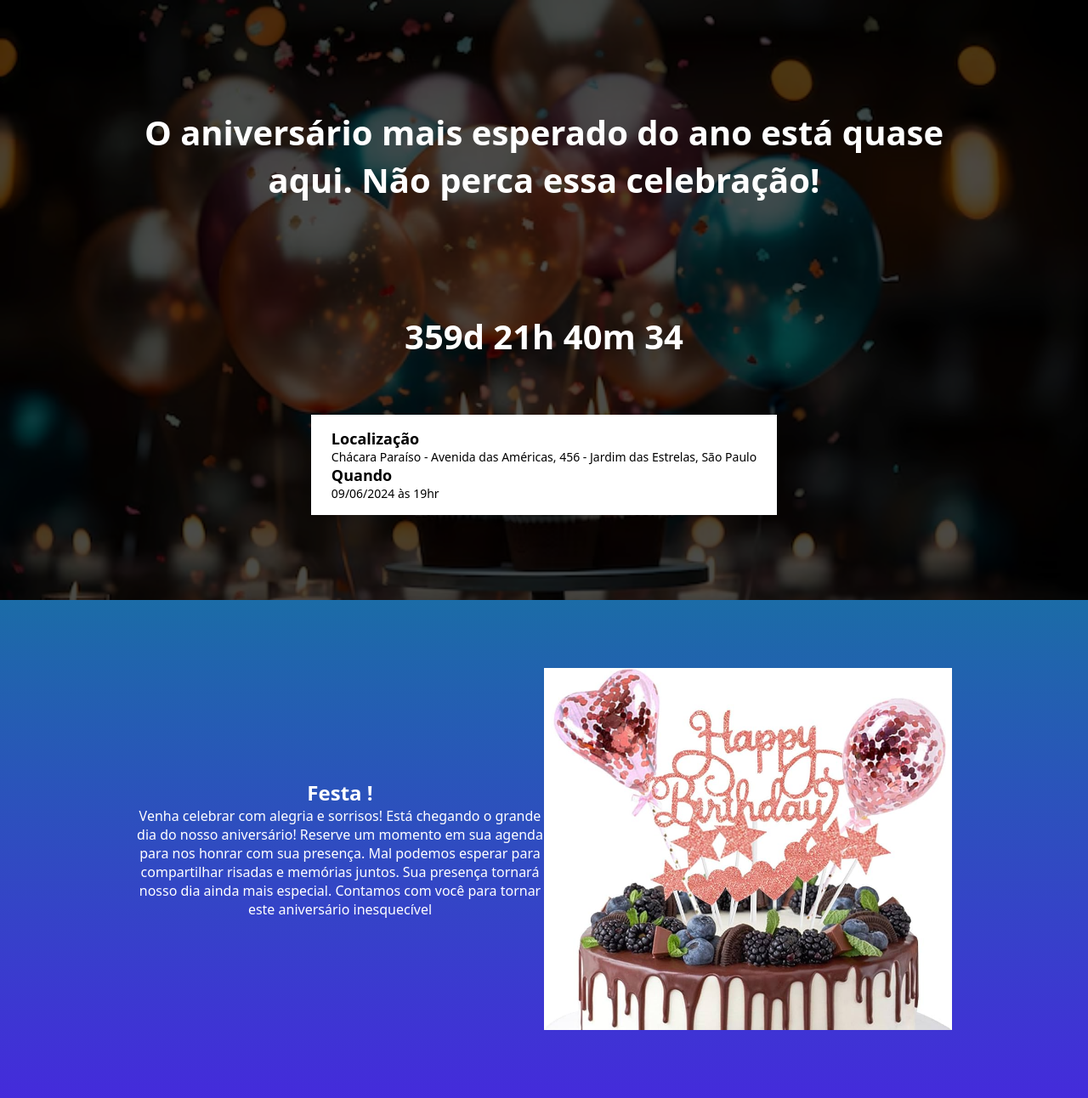
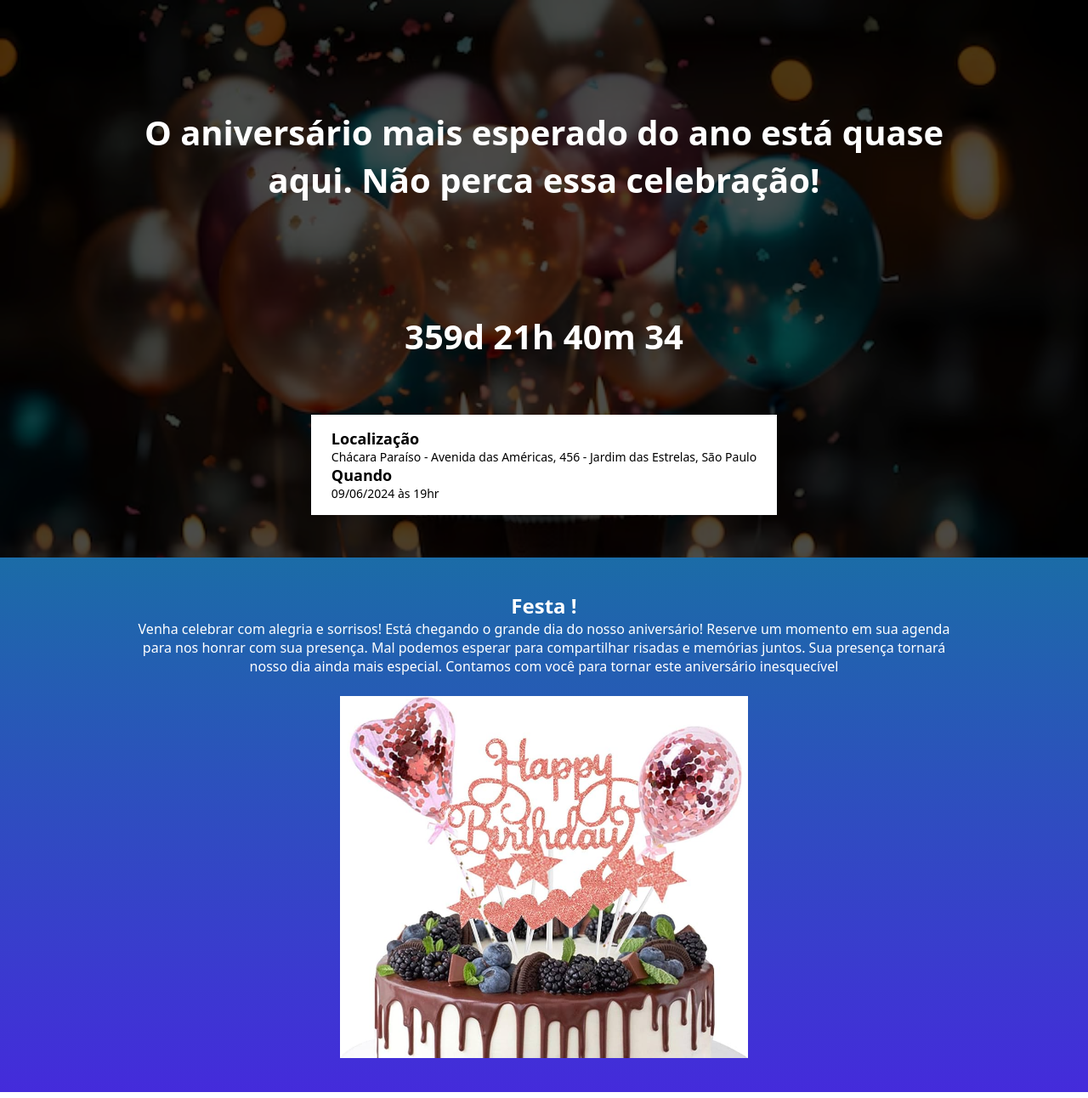
Before and after one commit to marcodev2131/Convite22, a website built with Parcel: page src/index.html in a window 1280 px wide. Shown: the whole page at 85% size. Built offline with nearby package versions, Linux system fonts and the light colour scheme.

Commit message:
Ajustei margens e centralizei as imagens no layout

```diff
--- a/src/styles/_event.scss
+++ b/src/styles/_event.scss
@@ -1,7 +1,7 @@
 @use 'variables';
 
 .event {
-    padding: 80px 0;
+    padding: 40px 0;
 
     &--festa {
         background-image: linear-gradient(variables.$blue1, variables.$blue2);
@@ -9,19 +9,24 @@
 
     .container {
         display: flex;
-        justify-content: center; // Centraliza horizontalmente
-        align-items: center; // Centraliza verticalmente
+        justify-content: center; // Centraliza horizontalmente o conteúdo dentro do container
+        align-items: center; // Centraliza verticalmente o conteúdo dentro do container
+        /* Alterar a direção do flex para coluna para centralizar a imagem e o texto um abaixo do outro */
+        flex-direction: column;
     }
 
     &__image {
         max-width: 50%; // Definindo um tamanho máximo para a imagem
         width: 100%; // Garante que a imagem ocupe todo o espaço disponível no contêiner
         height: auto; // Mantém a proporção da imagem
+        /* Centraliza horizontalmente a imagem dentro do container */
+        margin: 0 auto;
     }
 
     &__details {
         flex: 1;
         text-align: center; // Centraliza o texto
+        margin-bottom: 24px;
     }
 
     &__title {
@@ -35,13 +40,16 @@
         line-height: 22px;
     }
 
-    @media (max-width) {
+    /* Corrigir o tamanho máximo para o media query */
+    @media (max-width: 768px) {
         .container {
             display: block;
         }
 
         &__image {
             width: 100%;
+            /* Certificar-se de que a imagem continue centralizada no mobile */
+            margin: 0 auto;
         }
 
         &__details {
--- a/src/styles/_hero.scss
+++ b/src/styles/_hero.scss
@@ -2,7 +2,7 @@
 
 .hero {
     padding-top: 64px;
-    padding-bottom: 100px;
+    padding-bottom: 50px;
     background-image: url(../images/festa-de-aniversario.avif);
     background-repeat: no-repeat;
     background-size: cover;
```
